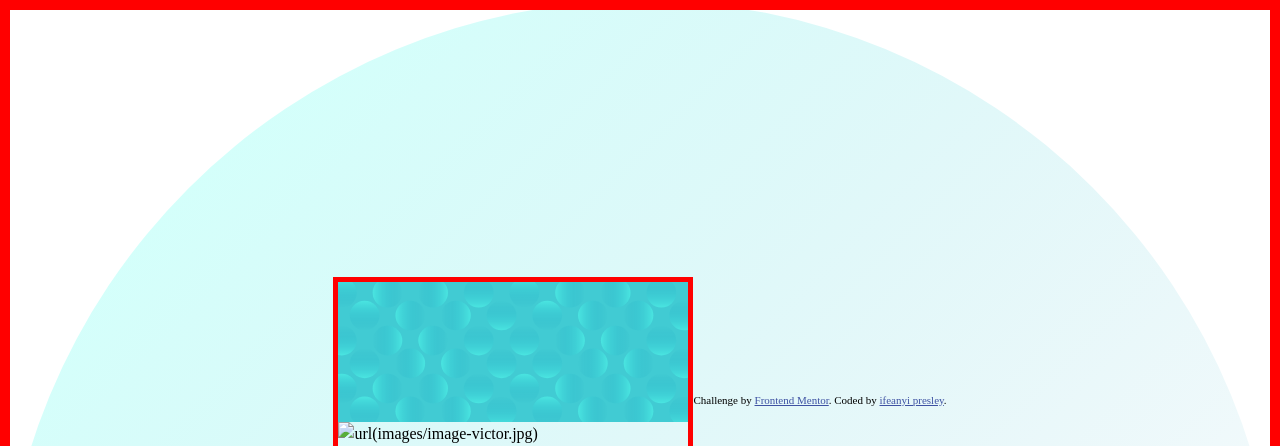
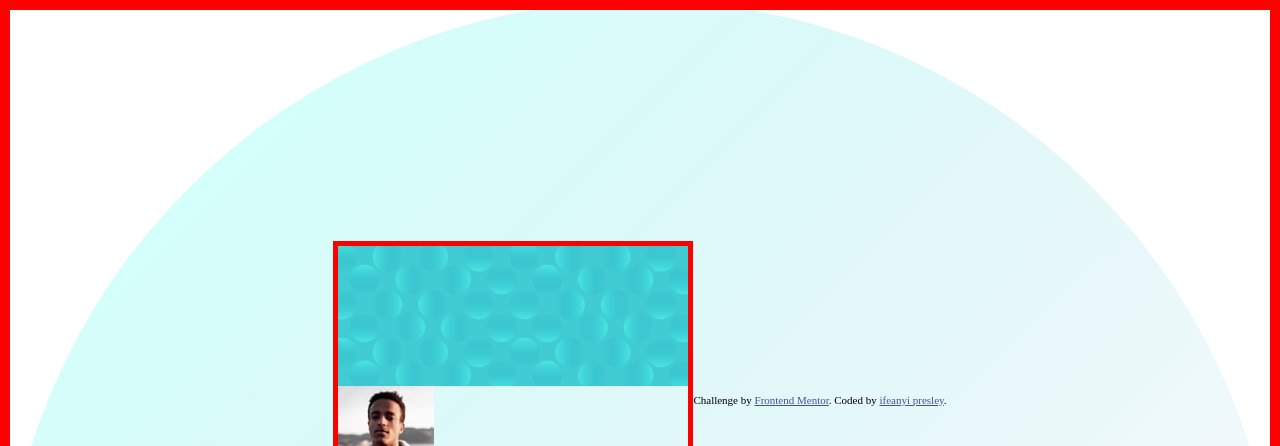
Before and after one commit to kuntapresley/profile-card, a plain HTML site: page index.html in a window 1280 px wide. Shown: the top 446 px of the page. Drawn offline with Linux system fonts and the light colour scheme; files whose address does not match are found by name.

Commit message:
Update index.html

```diff
--- a/index.html
+++ b/index.html
@@ -22,7 +22,7 @@
 </div>
 
 <div class="profile-card-bottom">
-  <img src="images/image-victor.jpg" alt="url(images/image-victor.jpg)">
+  <img src="image-victor.jpg" alt="url(image-victor.jpg)">
  <h1> Victor Crest</h1>
   26
   London
```
